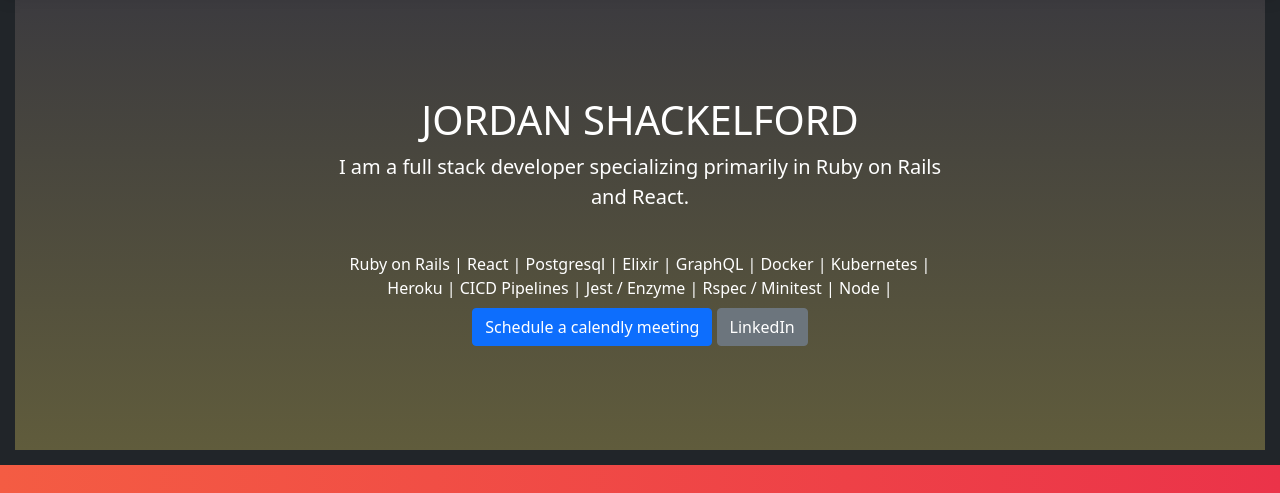
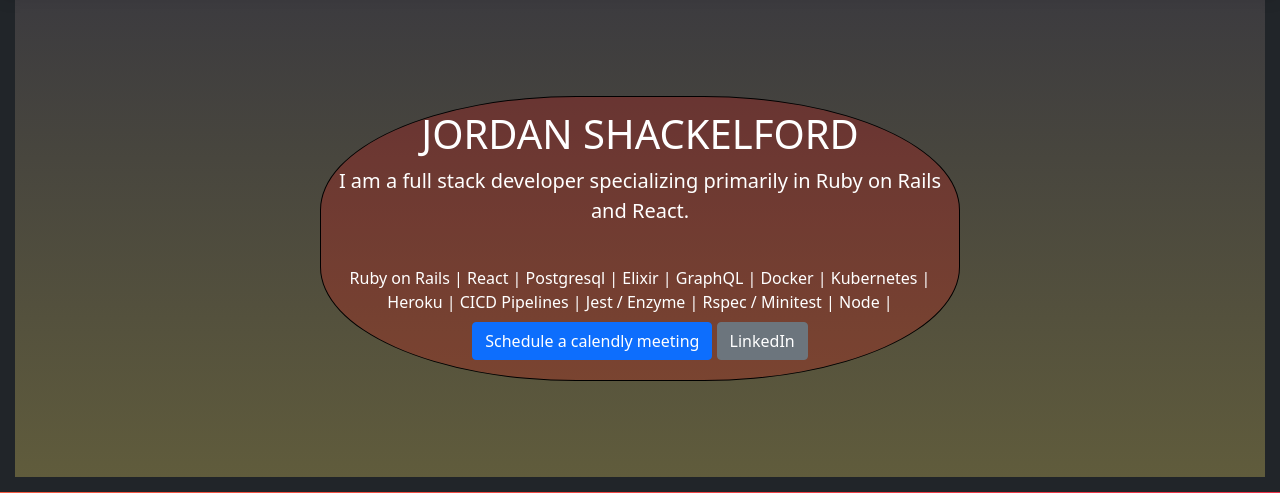
Before and after one commit to JordanShackelford/projects, a PHP site: page / in a window 1280 px wide. Shown: the part 56-549 px from the top of the page. Run offline with PHP 8.4, Linux system fonts and the light colour scheme; some libraries are stand-ins or nearby versions.

Commit message:
links now open in new tab. made some style changes

```diff
--- a/portfolio/index.css
+++ b/portfolio/index.css
@@ -68,3 +68,10 @@
   }
 
   .box-shadow { box-shadow: 0 .25rem .75rem rgba(0, 0, 0, .05); }
+
+  .circle{
+    border:1px solid black;
+    border-radius:40%;
+    padding:1%;
+    background-color:rgba(255, 0, 0, 0.2);
+  }
--- a/portfolio/index.html
+++ b/portfolio/index.html
@@ -54,7 +54,7 @@
 
       <section class="jumbotron text-center">
 
-        <div class="container">
+        <div class="container circle">
           <h1 class="jumbotron-heading">JORDAN SHACKELFORD</h1>
           <p class="lead">I am a full stack developer specializing primarily in Ruby on Rails and React. </p>
           <br />
@@ -62,8 +62,8 @@
             <p id="scroll-text">Ruby on Rails | React | Postgresql | Elixir | GraphQL | Docker | Kubernetes | Heroku | CICD Pipelines | Jest / Enzyme | Rspec / Minitest | Node |</p>
           </div>
 
-            <a href="http://www.calendly.com/jordanshackelford/30min" class="btn btn-primary my-2">Schedule a calendly meeting</a>
-            <a href="https://www.linkedin.com/in/jordanshackelford/" class="btn btn-secondary my-2">LinkedIn</a>
+            <a target="_blank" href="http://www.calendly.com/jordanshackelford/30min" class="btn btn-primary my-2">Schedule a calendly meeting</a>
+            <a target="_blank" href="https://www.linkedin.com/in/jordanshackelford/" class="btn btn-secondary my-2">LinkedIn</a>
           </p>
         </div>
       </section>
```
